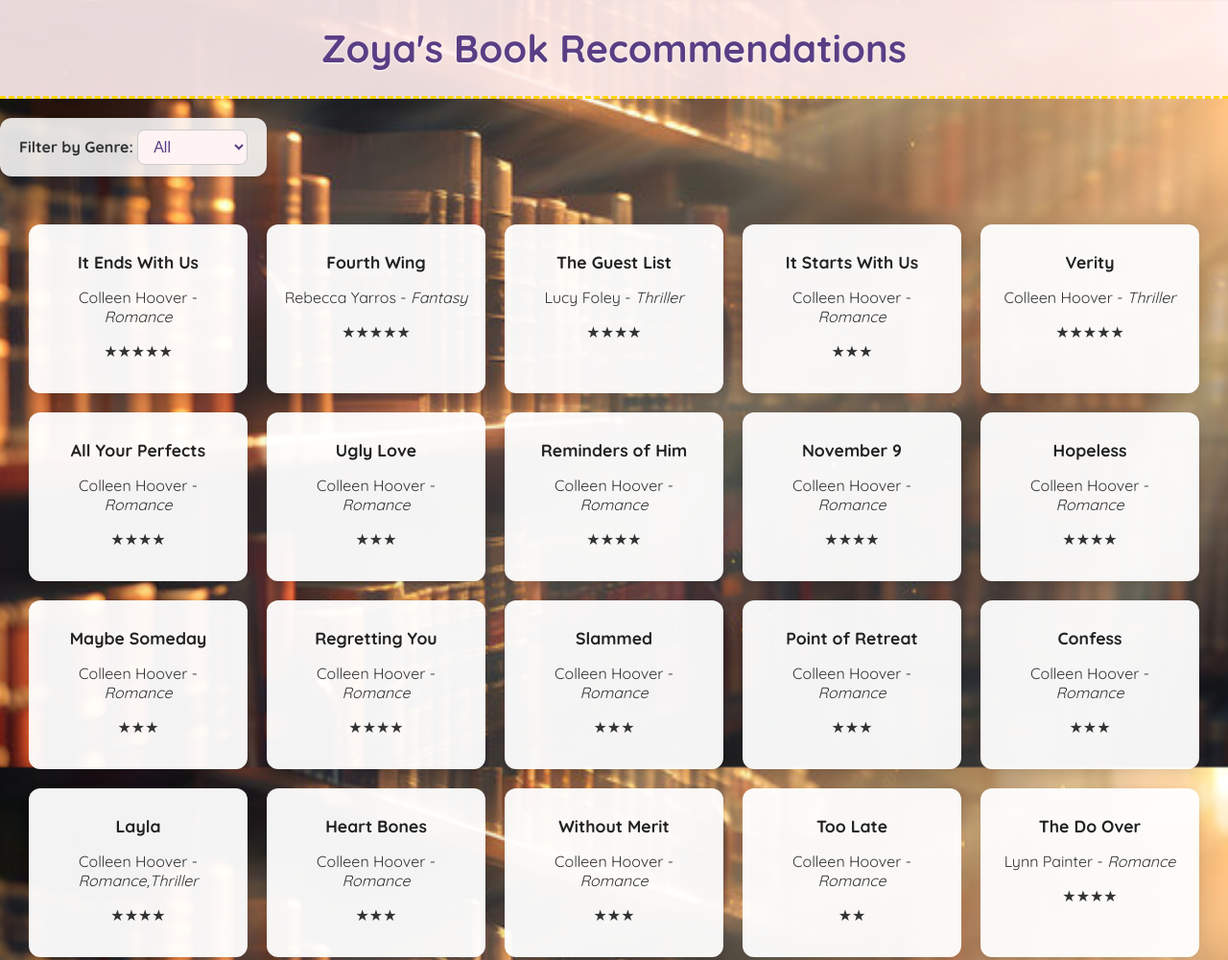
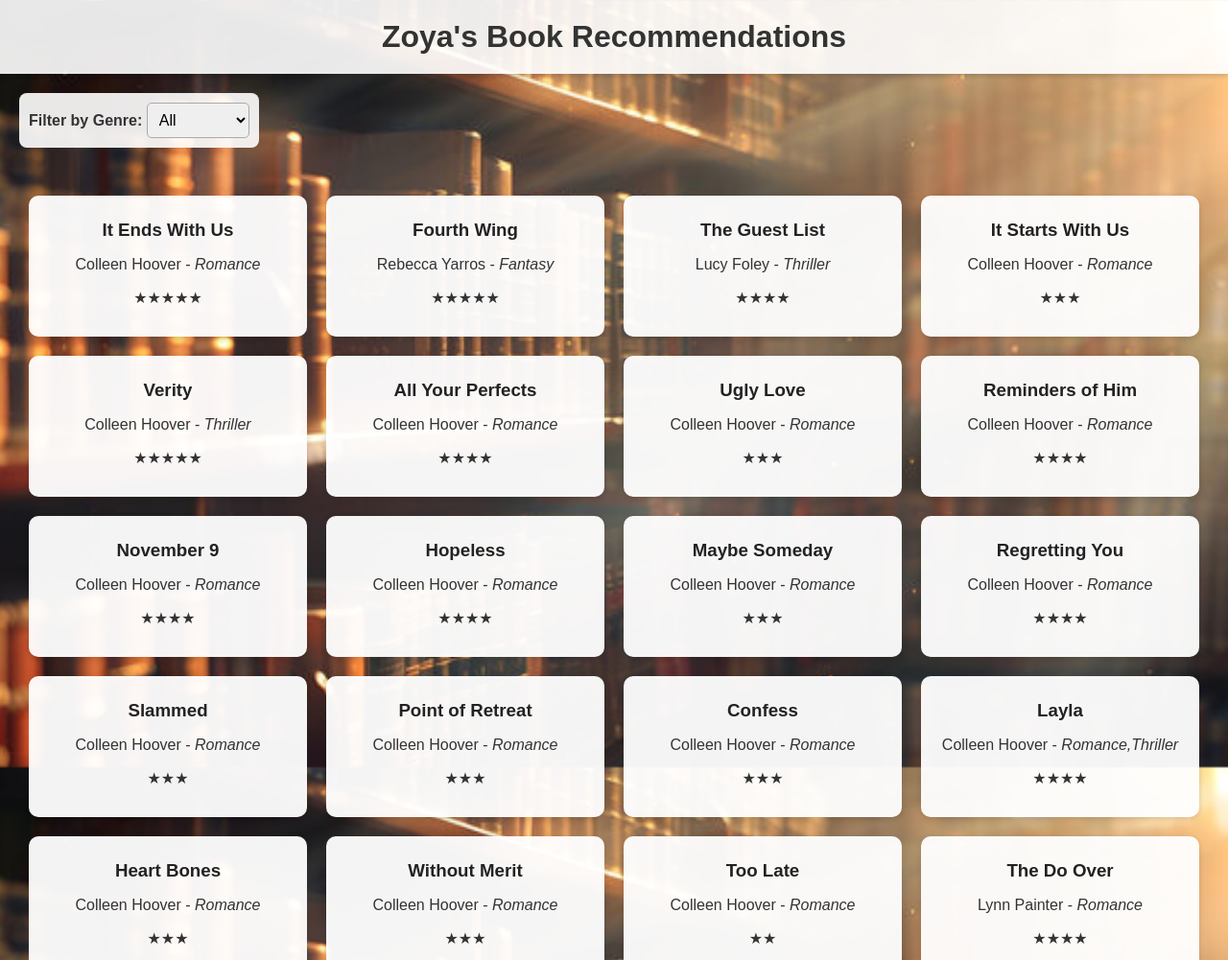
Before and after one commit to zoyarattani/Book-Recs, a plain HTML site: page index.html in a window 1280 px wide. Shown: the top 1001 px of the page at 96% size. Drawn offline with Linux system fonts and the light colour scheme; files whose address does not match are found by name.

Commit message:
Update style.css

```diff
--- a/style.css
+++ b/style.css
@@ -1,78 +1,64 @@
 body {
-  font-family: 'Quicksand', sans-serif;
+  font-family: 'Poppins', sans-serif;
   margin: 0;
   padding: 0;
   background-image: url('images/library-background.jpg');
   background-size: cover;
+  background-attachment: fixed;
   background-position: center;
-  background-attachment: fixed;
-  background-repeat: no-repeat;
   color: #333;
 }
 
 header {
-  background: rgba(255, 239, 239, 0.9);
-  color: #5a3e85;
-  padding: 25px;
+  background: rgba(255, 255, 255, 0.9);
+  padding: 20px;
   text-align: center;
-  font-size: 2.5rem;
-  font-weight: 700;
-  border-bottom: 3px dashed #FFD700;
-  text-shadow: 0 1px 2px #fff;
+  font-size: 2rem;
+  font-weight: bold;
+  box-shadow: 0 2px 6px rgba(0,0,0,0.2);
 }
 
 #filter {
   text-align: center;
-  margin: 20px auto;
-  background: rgba(255, 255, 255, 0.85);
-  padding: 12px 20px;
-  border-radius: 12px;
+  margin: 20px;
+  background: rgba(255, 255, 255, 0.9);
+  padding: 10px;
   display: inline-block;
-  box-shadow: 0 2px 6px rgba(0,0,0,0.1);
+  border-radius: 8px;
 }
 
 select {
-  padding: 8px 12px;
+  padding: 8px;
   font-size: 1rem;
-  border-radius: 8px;
-  border: 1px solid #ccc;
-  background-color: #fff3f3;
-  color: #5a3e85;
+  border-radius: 5px;
+  border: 1px solid #aaa;
 }
 
 .book-grid {
   display: grid;
-  grid-template-columns: repeat(auto-fill, minmax(220px, 1fr));
+  grid-template-columns: repeat(auto-fill, minmax(250px, 1fr));
   gap: 20px;
   padding: 30px;
 }
 
 .book-card {
   background: rgba(255, 255, 255, 0.95);
-  border-radius: 12px;
-  padding: 18px;
-  box-shadow: 0 4px 12px rgba(0,0,0,0.1);
+  border-radius: 10px;
+  padding: 15px;
+  box-shadow: 0 2px 6px rgba(0,0,0,0.15);
   text-align: center;
-  transition: transform 0.2s ease-in-out;
-}
-
-.book-card:hover {
-  transform: scale(1.03);
 }
 
 .book-card h3 {
   margin: 10px 0 5px;
   color: #222;
-  font-size: 1.1rem;
 }
 
 .genre {
   font-style: italic;
-  color: #666;
+  color: #777;
 }
 
 .rating {
-  color: #FFD700;
-  font-size: 1.2rem;
-  margin-top: 8px;
+  color: gold;
 }
```
